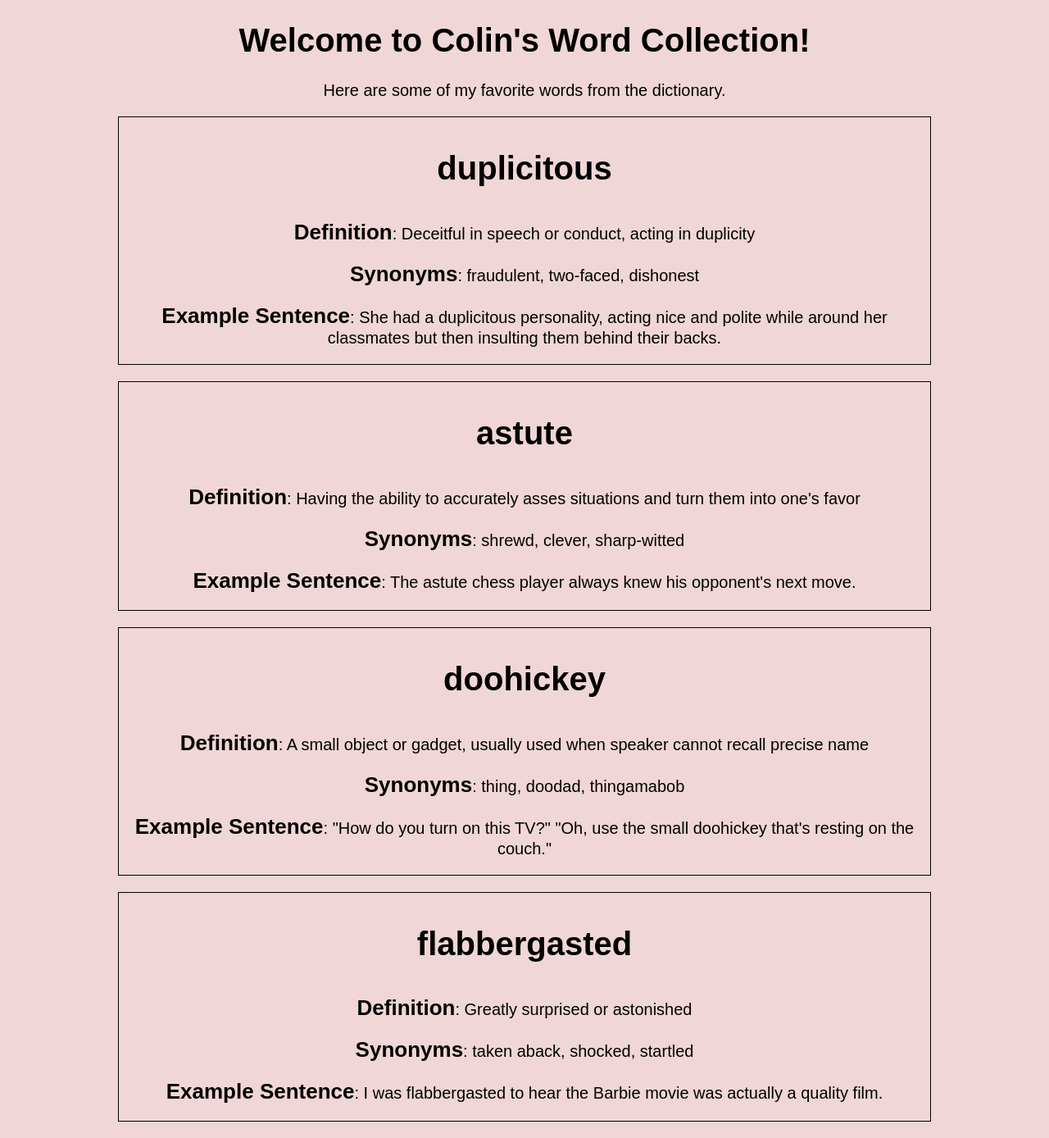
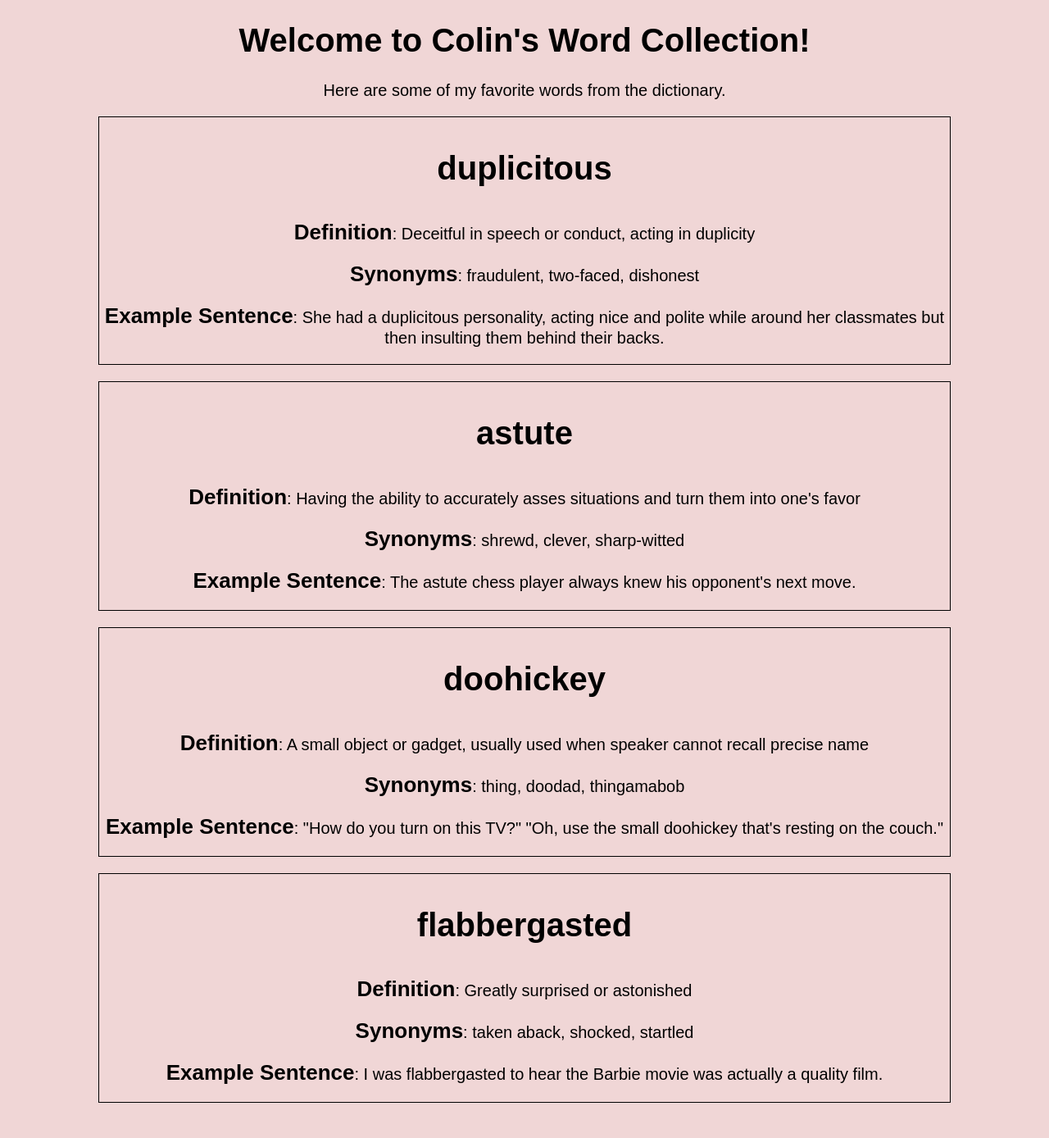
Before and after one commit to CMeier556/collection-project, a PHP site: page / in a window 1280 px wide. Shown: the whole page at 82% size. After the commit the page ends 1345 px from the top, so only its background shows below. Run offline with PHP 8.4, Linux system fonts and the light colour scheme; data comes from the database, SQL or seed files in the repository.

Commit message:
CSS Changes

```diff
--- a/index.php
+++ b/index.php
@@ -1,4 +1,4 @@
-<?php require_once('collection.php');
+<?php require_once('Word.php');
 $db = new PDO('mysql:host=db;dbname=project2collector', 'root', 'password');
 $db->setAttribute(PDO::ATTR_ERRMODE, PDO::ERRMODE_EXCEPTION);
 $db->setAttribute(PDO::ATTR_DEFAULT_FETCH_MODE, PDO::FETCH_ASSOC);
--- a/style.css
+++ b/style.css
@@ -9,14 +9,15 @@ html {
 
 body {
 	text-align: center;
-    margin: 0;
+    margin-left: 100px;
+	margin-right: 100px;
 	padding: 0;
 	background-color: #f0d6d6;
 }
 
 .item {
     border: 1px solid black;
-	width: 80%;
+	width: 100%;
 }
 
 .word {
```
Also changed, not shown: Word.php (+4 -5 lines).
